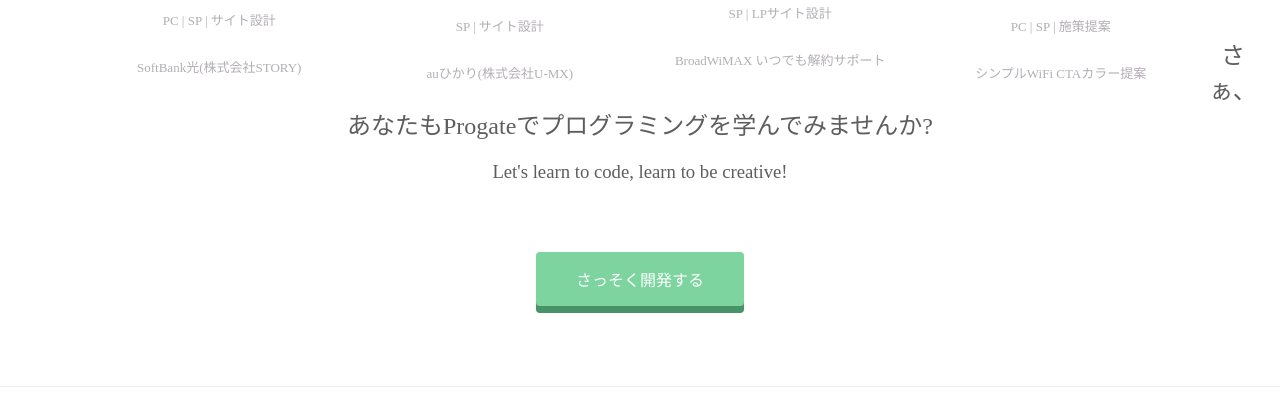
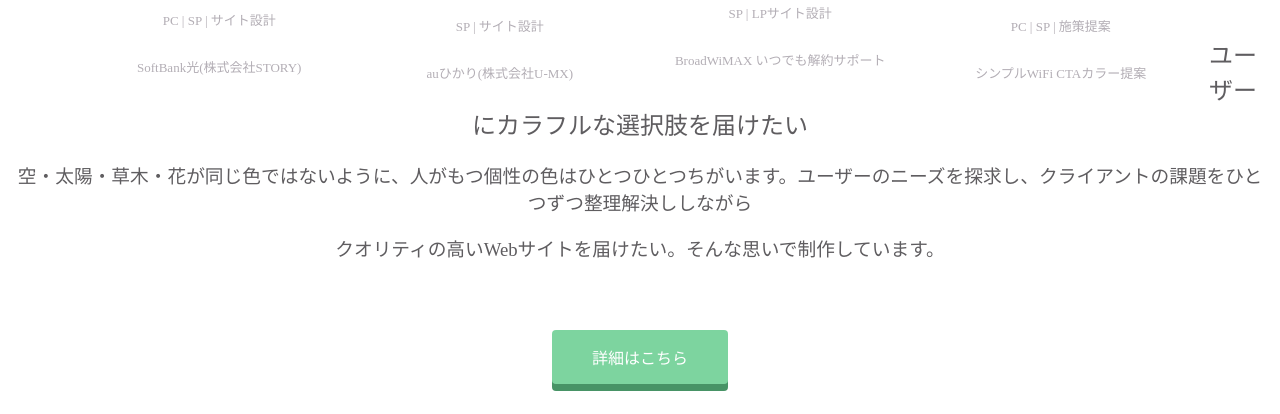
Before and after one commit to honoka-kitamura/honoka-kitamura.github.io, a plain HTML site: page index.html in a window 1280 px wide. Shown: the part 1465-1879 px from the top of the page. Drawn offline with Linux system fonts and the light colour scheme.

Commit message:
Update index.html

```diff
--- a/index.html
+++ b/index.html
@@ -79,10 +79,11 @@
   <div class="message-wrapper">
     <div class="container">
       <div class="heading">
-        <h2>さぁ、あなたもProgateでプログラミングを学んでみませんか?</h2>
-        <h3>Let's learn to code, learn to be creative!</h3>
+        <h2>ユーザーにカラフルな選択肢を届けたい</h2>
+        <h3>空・太陽・草木・花が同じ色ではないように、人がもつ個性の色はひとつひとつちがいます。ユーザーのニーズを探求し、クライアントの課題をひとつずつ整理解決ししながら</h3>
+        <h3>クオリティの高いWebサイトを届けたい。そんな思いで制作しています。</h3>
       </div>
-      <span class="btn message">さっそく開発する</span>
+      <span class="btn message">詳細はこちら</span>
     </div>
   </div>
   <footer>
```
